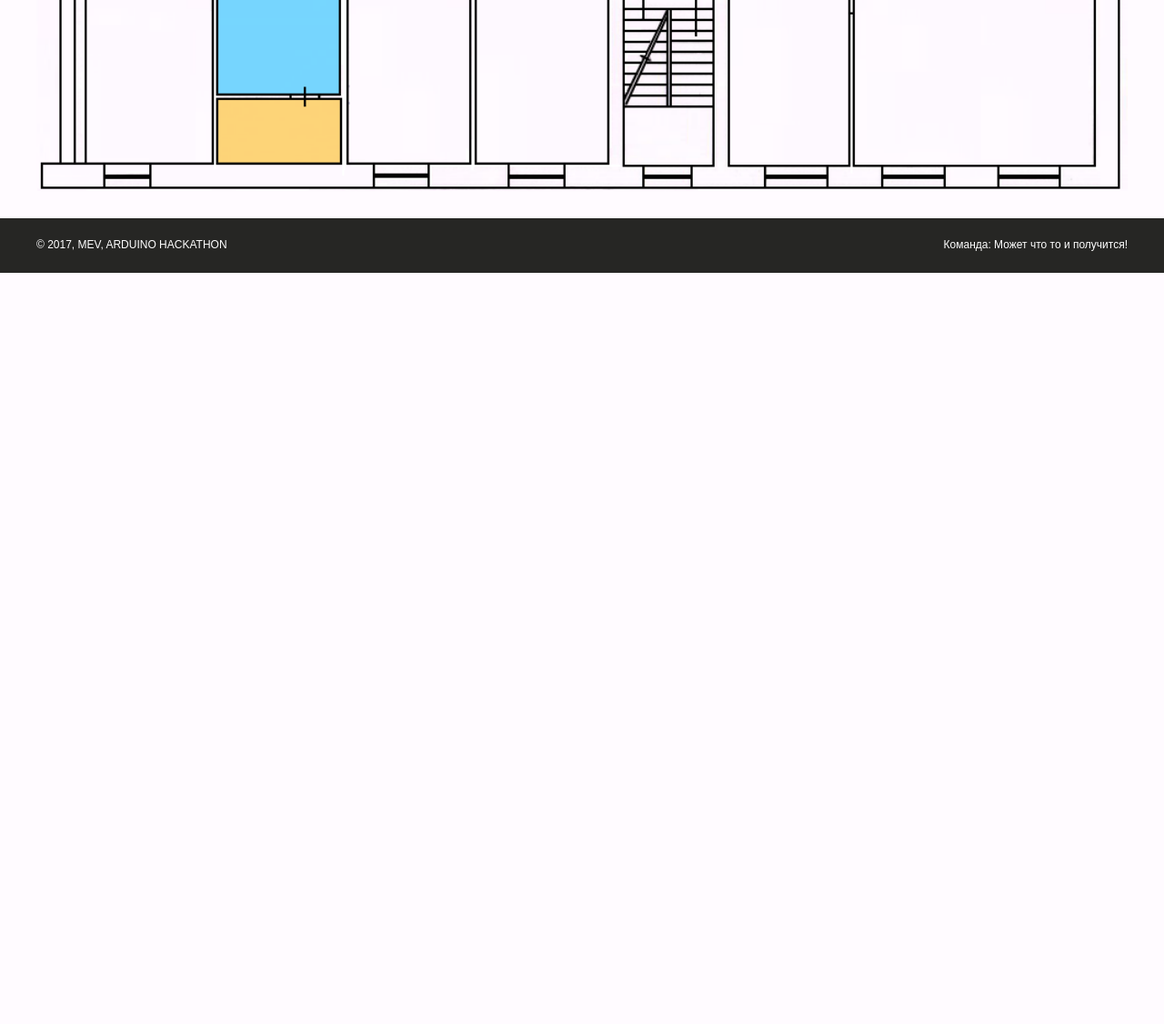
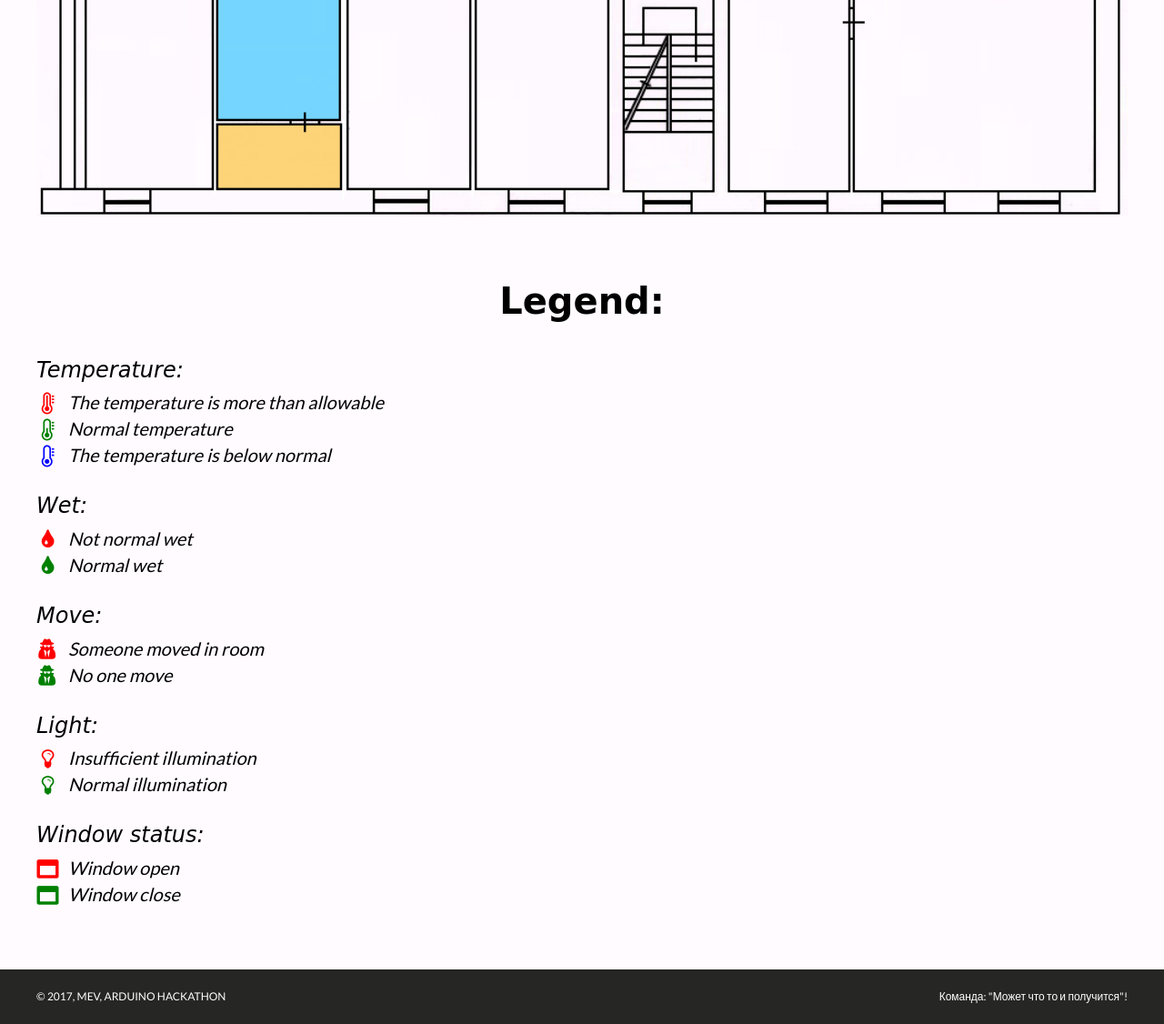
Before and after one commit to zazanik/hackiton, a plain HTML site: page index.html in a window 1280 px wide. Shown: the part 771-1897 px from the top of the page at 91% size. Before the commit the page ends 1071 px from the top, so only its background shows below. Drawn offline with Linux system fonts and the light colour scheme; a web font is replaced by a local one.

Commit message:
add legend

```diff
--- a/index.html
+++ b/index.html
@@ -5,6 +5,7 @@
     <link rel="shortcut icon" href="images/mev-favicon-32x32-c.png">
     <title>MEV | Smart Office</title>
     <link rel="stylesheet" type="text/css" href="styles/normalize.css">
+    <link href="https://fonts.googleapis.com/css?family=Lato:400,700|Sedgwick+Ave" rel="stylesheet">
     <link rel="stylesheet" type="text/css" href="styles/font-awesome.css">
     <link rel="stylesheet" type="text/css" href="styles/styles.css">
 </head>
@@ -20,7 +21,7 @@
     <main class="smart-office">
         <section>
             <div class="container">
-                <h2 class="title">Scheme of 4 floors</h2>
+                <h2 class="title">Scheme of 4 floors:</h2>
                 <div class="four-office-plan">
                     <img src="images/four-office-2.png">
                     <div class="office office-1"></div>
@@ -30,13 +31,68 @@
                         <span class="result"></span>
                     </div>
                 </div>
+
+                <div class="legend">
+                    <h3 class="title">Legend:</h3>
+                    <ul>
+                        <li class="name">Temperature:</li>
+                        <li>
+                            <span class="icon fa fa-thermometer-full red"></span>
+                            <span class="text">The temperature is more than allowable</span>
+                        </li>
+                        <li>
+                            <span class="icon fa fa-thermometer-half green"></span>
+                            <span class="text">Normal temperature</span>
+                        </li>
+                        <li>
+                            <span class="icon fa fa-thermometer-empty blue"></span>
+                            <span class="text">The temperature is below normal</span>
+                        </li>
+                        <li class="name">Wet:</li>
+                        <li>
+                            <span class="icon fa fa-tint red"></span>
+                            <span class="text">Not normal wet</span>
+                        </li>
+                        <li>
+                            <span class="icon fa fa-tint green"></span>
+                            <span class="text">Normal wet</span>
+                        </li>
+                        <li class="name">Move:</li>
+                        <li>
+                            <span class="icon fa fa-user-secret red"></span>
+                            <span class="text">Someone moved in room</span>
+                        </li>
+                        <li>
+                            <span class="icon fa fa-user-secret green"></span>
+                            <span class="text">No one move</span>
+                        </li>
+                        <li class="name">Light:</li>
+                        <li>
+                            <span class="icon fa fa-lightbulb-o red"></span>
+                            <span class="text">Insufficient illumination</span>
+                        </li>
+                        <li>
+                            <span class="icon fa fa-lightbulb-o green"></span>
+                            <span class="text">Normal illumination</span>
+                        </li>
+                        <li class="name">Window status:</li>
+                        <li>
+                            <span class="icon fa fa-window-maximize red"></span>
+                            <span class="text">Window open</span>
+                        </li>
+                        <li>
+                            <span class="icon fa fa-window-maximize green"></span>
+                            <span class="text">Window close</span>
+                        </li>
+                    </ul>
+                </div>
             </div>
         </section>
     </main>
     <footer>
         <div class="container footer-container">
             <div class="copyright">&#169; 2017, MEV, ARDUINO HACKATHON</div>
-            <div class="command">Команда: Может что то и получится!</div>
+            <div class="command">Команда: "Может что то и получится"!</div>
         </div>
     </footer>
     <script type="text/javascript" src="js/jquery-3.2.1.min.js"></script>
--- a/js/main.js
+++ b/js/main.js
@@ -113,7 +113,7 @@ function main(id, value) {
                 if (value < recomendParametrs.light) {
                     clone.find('.icon').addClass('fa-lightbulb-o red');
                 } else {
-                    clone.find('.icon').addClass('fa-user-secret green');
+                    clone.find('.icon').addClass('fa-lightbulb-o green');
                 }
             });
 		    break;
--- a/styles/styles.css
+++ b/styles/styles.css
@@ -1,6 +1,6 @@
 body {
 	margin: 0;
-	font-family: Arial, "Helvetica Neue", Helvetica, sans-serif;
+	font-family: 'Lato', Arial, sans-serif;
 	font-size: 16px;
 	background-color: #fffbff;
 	box-sizing: border-box;
@@ -16,7 +16,7 @@ header {
 	align-items: center;
 	width: 100%;
 	height: 70px;
-	background-color: #00a1f1;
+	background-color: #545fe6;
 }
 
 header .header-container {
@@ -38,6 +38,7 @@ header .logo a {
 header .text {
 	color: #fff;
 	font-size: 32px;
+	font-family: 'Sedgwick Ave', cursive;
 }
 
 .hidden {
@@ -61,8 +62,9 @@ main {
 }
 
 .title {
-	font-size: 30px;
+	font-size: 40px;
 	text-align: center;
+	font-family: 'Sedgwick Ave', cursive;
 }
 
 .smart-office .four-office-plan {
@@ -83,7 +85,7 @@ main {
 	align-items: center;
 	justify-content: space-between;
 	width: 90px;
-	color: #000;
+	color: #fff;
 	font-size: 24px;
 	background: #ccc;
 	border-radius: 4px;
@@ -113,6 +115,32 @@ main {
 	left: 355px;
 }
 
+.legend {
+	padding: 30px 0 40px;
+}
+
+.legend .name {
+	margin: 30px 0 10px 0;
+	font-family: 'Sedgwick Ave', cursive;
+}
+
+.legend ul {
+	padding: 0;
+	margin: 0;
+	list-style-type: none;
+}
+
+.legend li {
+	margin: 5px 0 0 0;
+	display: flex;
+	font-size: 24px;
+	font-style: italic;
+}
+
+.legend .text {
+	font-size: 20px;
+}
+
 footer {
 	min-height: 60px;
 	background-color: #262624;
```
Also changed, not shown: 1 other file.
